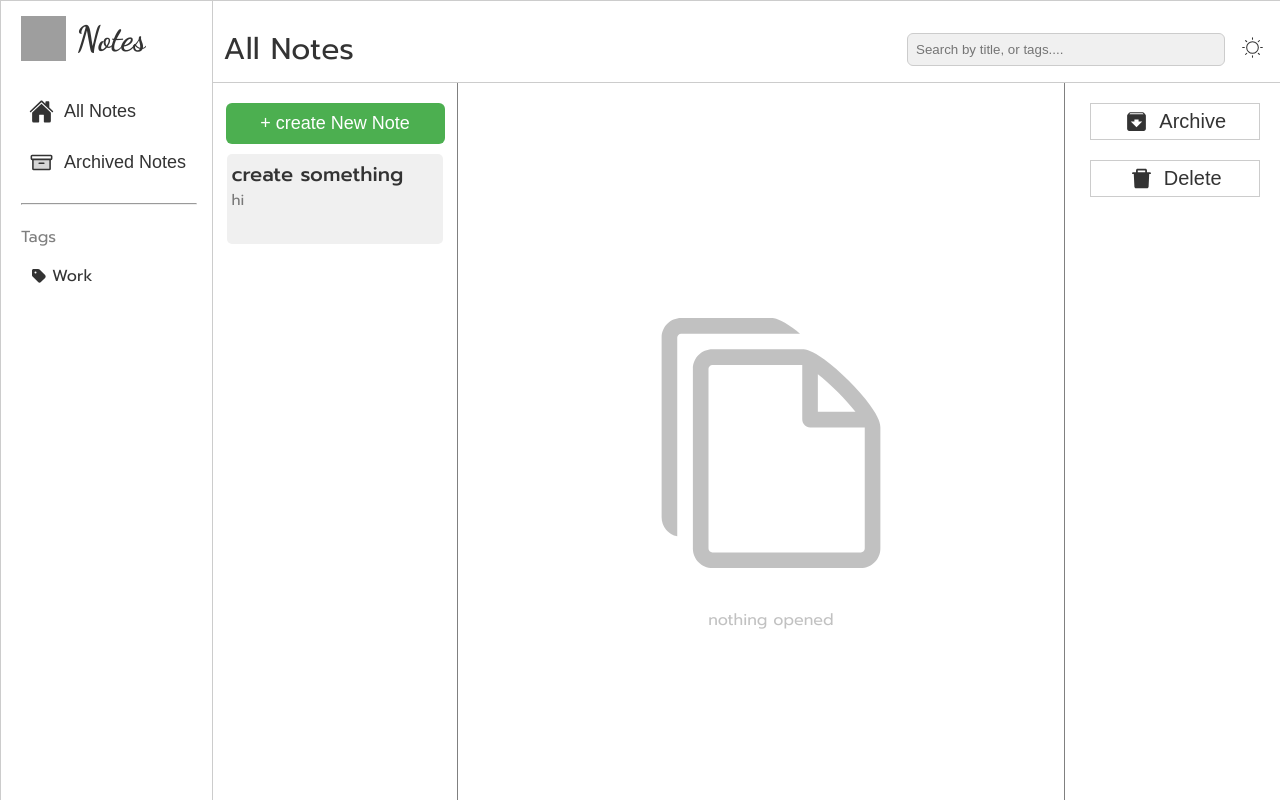
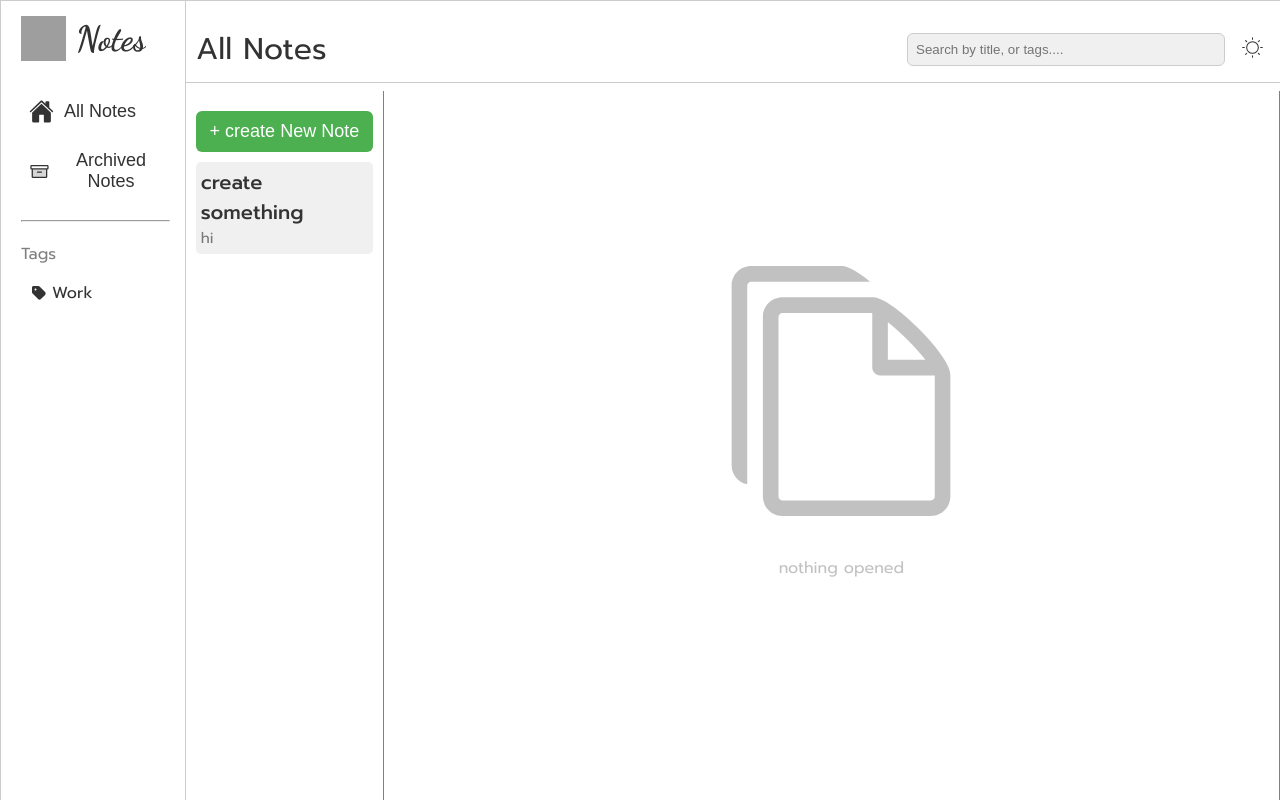
Before and after one commit to TarunK951/notes, a React (Vite) app in the folder Notes/: page / in a window 1280 px wide. Built offline with nearby package versions, Linux system fonts and the light colour scheme; grey boxes are pictures that could not be loaded.

Commit message:
re-arranged b2 & b3

```diff
--- a/Notes/src/App.css
+++ b/Notes/src/App.css
@@ -27,7 +27,7 @@
 }
 
 .heading {
-  width: 20%;
+  width: 17%;
 }
 
 .main {
@@ -49,15 +49,15 @@
   }
 
   .body2 {
-    min-width: 55%;
+    min-width: 80%;
     border-right: 1px solid grey;
     min-height: 95vh;
   }
 
-  .body3 {
-    width: 20%;
+  /* .body3 {
+    width: 25%;
     min-height: 95vh;
-  }
+  } */
 }
 
 body.dark-mode {
--- a/Notes/src/App.jsx
+++ b/Notes/src/App.jsx
@@ -2,7 +2,6 @@ import React, { useState } from "react";
 import "./App.css";
 import Body from "./components/Body";
 import Body2 from "./components/Body2";
-import Body3 from "./components/Body3";
 import Header from "./components/Header";
 import NavBar from "./components/NavBar";
 
@@ -71,15 +70,15 @@ function App() {
             <div className="body2">
               <Body2 display={display} select={select} setSelect={setSelect} />
             </div>
-            <div className="body3">
-              <Body3
+            {/* <div className="body3">
+              {/* <Body3
                 allNotes={allNotes}
                 setAllNotes={setAllNotes}
                 archive={archiveNotes}
                 setArchive={setArchiveNotes}
                 selectedNote={display}
               />
-            </div>
+            </div> */}
           </div>
         </div>
       </div>
--- a/Notes/src/components/Body2.jsx
+++ b/Notes/src/components/Body2.jsx
@@ -1,6 +1,7 @@
 import React from "react";
 import { ImFilesEmpty } from "react-icons/im";
 import "./body2.css";
+import Body3 from "./Body3";
 
 function Body2({ display }) {
   if (!display) {
@@ -15,6 +16,7 @@ function Body2({ display }) {
   }
 
   return (
+    <div className="b2">
       <div className="display">
         <div className="display-section">
           <span className="displayLabel">Title:</span>
@@ -40,6 +42,11 @@ function Body2({ display }) {
           <div className="display-mesg-text">{display.mesg}</div>
         </div>
       </div>
+      <hr className="hr"></hr>
+      <div className="Body3">
+        <Body3 />
+      </div>
+    </div>
   );
 }
 
--- a/Notes/src/components/body2.css
+++ b/Notes/src/components/body2.css
@@ -9,6 +9,11 @@
   transition: box-shadow 0.3s ease;
   display: flex;
   flex-direction: column;
+  min-width: 75%;
+  margin-top: 20px;
+  margin-right: 20px;
+  padding-bottom: 35px;
+  max-height: fit-content;
 
   &:hover {
     box-shadow: 0 8px 16px rgba(0, 0, 0, 0.1);
@@ -44,6 +49,7 @@
       display: flex;
       flex-wrap: wrap;
       gap: 5px;
+      min-height: 30px;
 
       span {
         background-color: var(--button-secondary);
@@ -67,7 +73,7 @@
   flex-direction: column;
   gap: 40px;
   align-items: center;
-  padding-top: 40%;
+  padding-top: 20%;
   opacity: 0.4;
   color: var(--text-secondary);
 
@@ -75,3 +81,20 @@
     fill: var(--text-secondary);
   }
 }
+
+.b2 {
+  display: flex;
+  min-width: 100%;
+}
+
+.Body3 {
+  width: 25%;
+}
+
+.hr {
+  height: 100vh;
+}
+
+.display-mesg-text {
+  min-height: 200px;
+}
--- a/Notes/src/components/navBar.css
+++ b/Notes/src/components/navBar.css
@@ -6,7 +6,7 @@
   padding-top: 25px;
   border: 1px solid var(--border-primary);
   border-inline: none;
-  margin-bottom: 5px;
+  margin-bottom: 15px;
 
   p {
     font-size: 30px;
```
Lines whose indentation alone changed are shown as unchanged.
